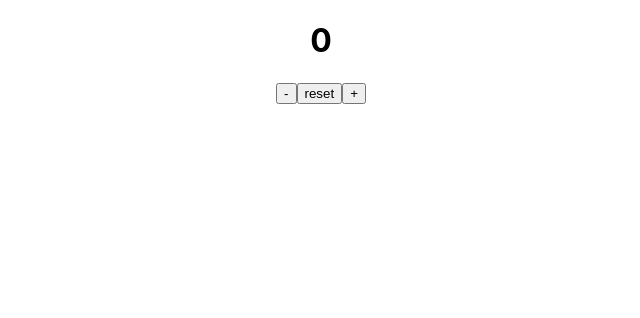
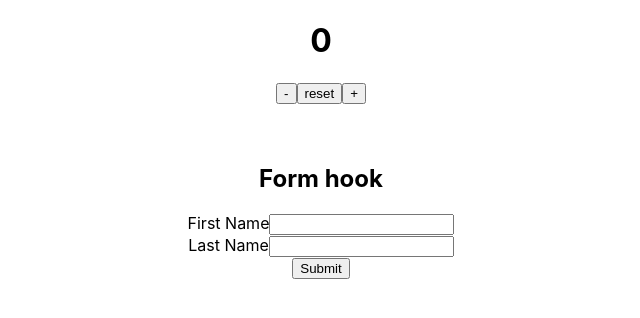
Before and after one commit to EnesKilicaslan/practicalReactComponents, a React (Create React App) app: page / in a window 1280 px wide. Shown: the top 318 px of the page, without its empty margins (319-959 px from the left). Built offline with nearby package versions, Linux system fonts and the light colour scheme.

Commit message:
create a custom hook for input example

```diff
--- a/src/App.js
+++ b/src/App.js
@@ -32,7 +32,7 @@ import { CounterRefClass } from "./components/CounterRefClass";
 import { CounterRefHook } from "./components/CounterRefHook";
 
 import { CounterCustomHook } from "./components/CounterCustomHook";
-
+import { FormCustomHook } from "./components/FormCustomHook";
 const customModalStyle = {
   content: {
     top: "50%",
@@ -106,6 +106,11 @@ function App() {
       <CounterRefHook /> */}
 
       <CounterCustomHook />
+      <br />
+      <br />
+      <h2>Form hook</h2>
+
+      <FormCustomHook />
       {/* <IconContext.Provider value={{ color: "red", size: "1rem" }}>
         <IoAddSharp color="black" size="5rem" />
         <FaEye />
--- /dev/null
+++ b/src/components/FormCustomHook.js
@@ -0,0 +1,33 @@
+import React, { useState } from "react";
+import { useInput } from "../hooks/useInput";
+
+export function FormCustomHook() {
+  const [firstName, firstNameBind, resetFirstName] = useInput("");
+  const [lastName, lastNameBind, resetLastName] = useInput("");
+
+  const submitHandler = (e) => {
+    e.preventDefault();
+    console.log("firstName: ", firstName, " lastname: ", lastName);
+    resetFirstName();
+    resetLastName();
+  };
+
+  return (
+    <div>
+      <form onSubmit={submitHandler}>
+        <div>
+          <label>First Name</label>
+          <input {...firstNameBind} />
+        </div>
+        <div>
+          <label>Last Name</label>
+          <input {...lastNameBind} />
+        </div>
+
+        <button type="submit">Submit</button>
+      </form>
+    </div>
+  );
+}
+
+export default FormCustomHook;
--- /dev/null
+++ b/src/hooks/useInput.js
@@ -0,0 +1,21 @@
+import { useState } from "react";
+
+export function useInput(initialState = "") {
+  const [value, setValue] = useState(initialState);
+
+  const onChange = (e) => {
+    setValue(e.target.value);
+  };
+  const bind = {
+    value,
+    onChange,
+  };
+
+  const resetInput = () => {
+    setValue(initialState);
+  };
+
+  return [value, bind, resetInput];
+}
+
+export default useInput;
```
